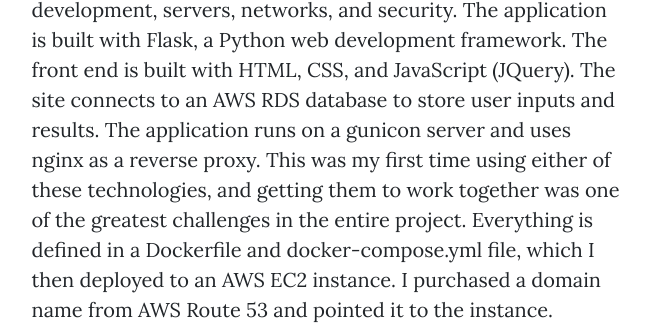
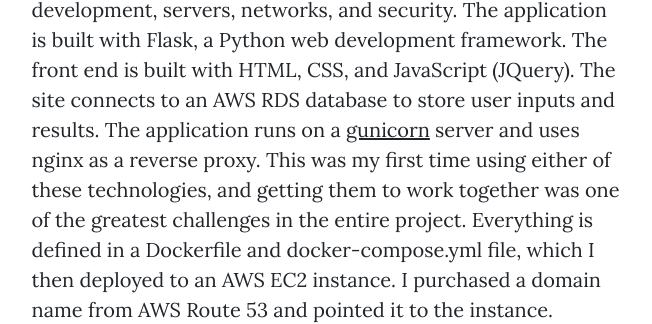
Before and after one commit to aclozovoy/FlaskPortfolio, a Flask app: page /post_fpforce in a window 1280 px wide. Shown: the part 2013-2337 px from the top of the page, without its empty margins (314-966 px from the left). Run offline with Flask 2, Linux system fonts and the light colour scheme; some libraries are stand-ins or nearby versions.

Commit message:
Update fp force post

```diff
--- a/templates/post_fpforce.html
+++ b/templates/post_fpforce.html
@@ -53,7 +53,7 @@
                             The application is built with Flask, a Python web development framework.
                             The front end is built with HTML, CSS, and JavaScript (JQuery).
                             The site connects to an AWS RDS database to store user inputs and results.
-                            The application runs on a gunicon server and uses nginx as a reverse proxy.
+                            The application runs on a <a href="https://gunicorn.org/">gunicorn</a> server and uses nginx as a reverse proxy.
                             This was my first time using either of these technologies, and getting them to work together was one of the greatest challenges in the entire project.
                             Everything is defined in a Dockerfile and docker-compose.yml file, which I then deployed to an AWS EC2 instance.
                             I purchased a domain name from AWS Route 53 and pointed it to the instance.
```
